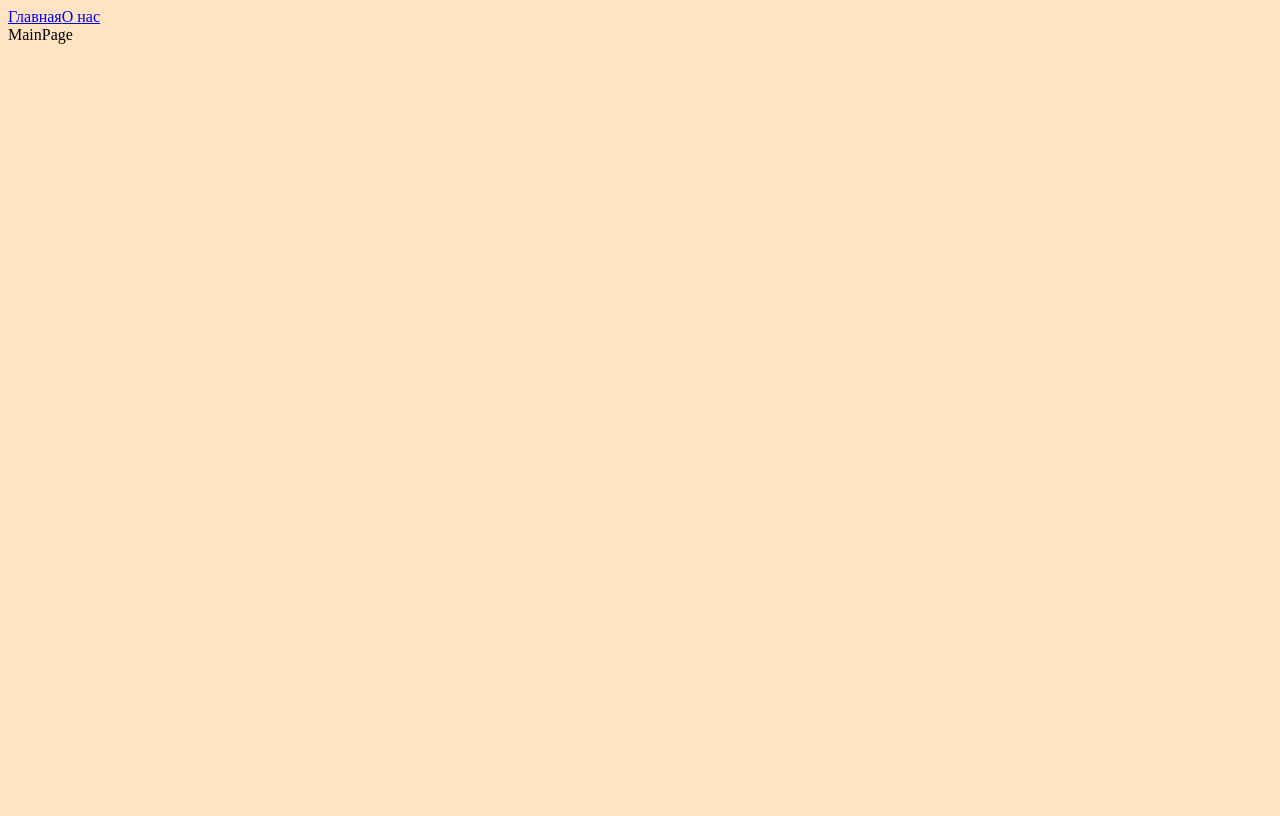
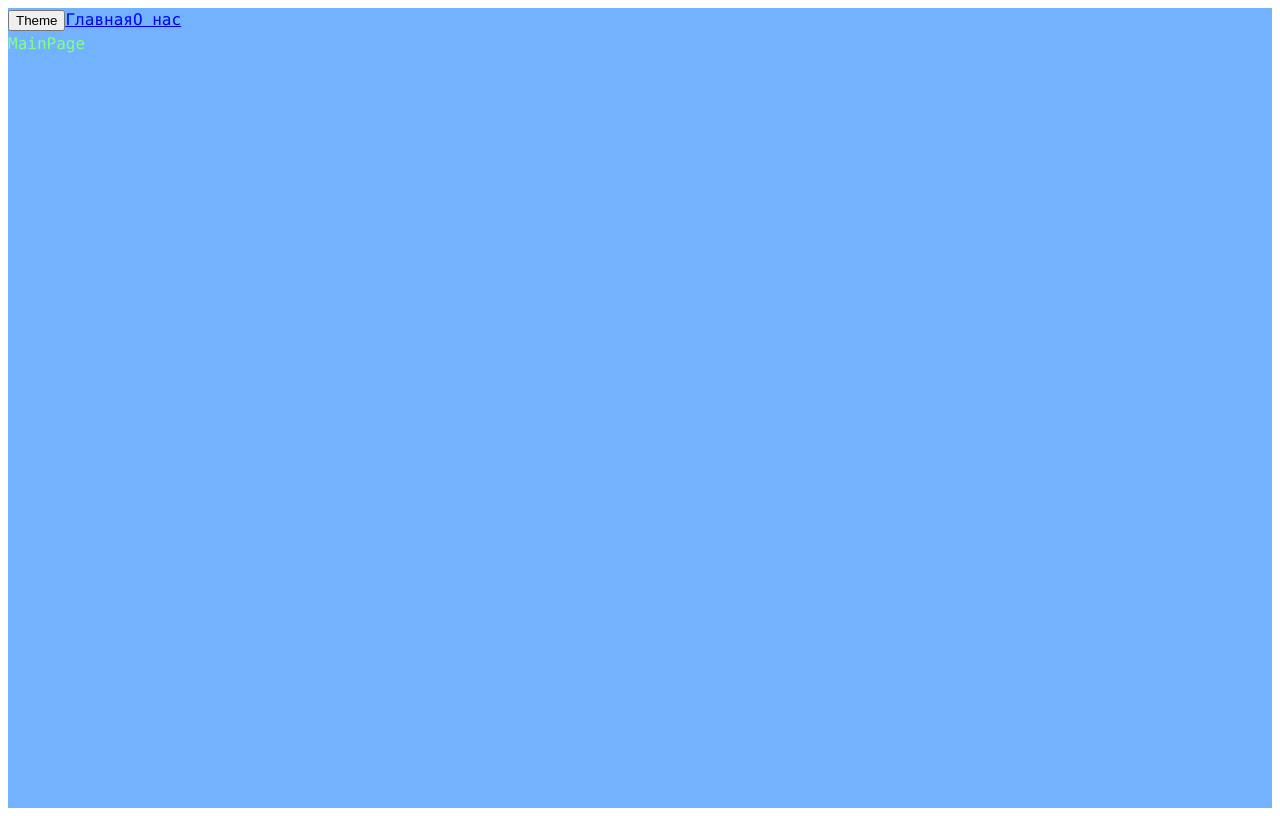
Before and after one commit to MuslimD/production_project, a React app: page / in a window 1280 px wide. Built offline with nearby package versions, Linux system fonts and the light colour scheme.

Commit message:
organizing styles adding themes

```diff
--- a/src/App.tsx
+++ b/src/App.tsx
@@ -1,12 +1,15 @@
 import { MainPageAsync } from "./pages/MainPage/MainPage.async";
 import { AboutPageAsync } from "./pages/AboutPage/AboutPage.async";
 import { Link, Route, Routes } from "react-router-dom";
+import { useThema } from "./theme/useThema";
 import { Suspense } from "react";
-import "./index.scss";
+import "./styles/index.scss";
 
 export const App = () => {
+  const { theme, handleThema } = useThema();
   return (
-    <>
+    <div className={`app ${theme}`}>
+      <button onClick={handleThema}>Theme</button>
       <Link to={"/"}>Главная</Link>
       <Link to={"/about"}>О нас</Link>
       <Suspense fallback={<div>...Loading</div>}>
@@ -15,6 +18,6 @@
           <Route path={"/about"} element={<AboutPageAsync />} />
         </Routes>
       </Suspense>
-    </>
+    </div>
   );
 };
--- a/src/index.scss
+++ /dev/null
@@ -1,3 +0,0 @@
-* {
-    background-color:bisque
-}
--- a/src/index.tsx
+++ b/src/index.tsx
@@ -1,10 +1,13 @@
 import { render } from "react-dom";
 import { App } from "./App";
 import { BrowserRouter } from "react-router-dom";
+import ThemeProvider from "./theme/ThemeProvider";
 
 render(
   <BrowserRouter>
-    <App />
+    <ThemeProvider>
+      <App />
+    </ThemeProvider>
   </BrowserRouter>,
   document.getElementById("root")
 );
--- /dev/null
+++ b/src/styles/index.scss
@@ -0,0 +1,10 @@
+@import "./reset.scss";
+@import "./themes/dark.scss";
+@import "./themes/normal.scss";
+@import "./variables/global.scss";
+.app{
+    font: var(--font-m);
+    background-color: var(--bg-color);
+    color: var(--primary-color);
+    min-height: 100vh;
+}
--- /dev/null
+++ b/src/styles/themes/dark.scss
@@ -0,0 +1,5 @@
+.app.dark{
+    --bg-color: rgb(0, 0, 134);
+    --primary-color: rgb(0, 136, 0);
+    --secondary-color: rgb(0,150,150);
+}
--- /dev/null
+++ b/src/styles/themes/normal.scss
@@ -0,0 +1,5 @@
+.app.light{
+    --bg-color: rgb(114, 178, 255);
+    --primary-color: rgb(131, 255, 131);
+    --secondary-color: rgb(0,200,200);
+}
--- /dev/null
+++ b/src/styles/variables/global.scss
@@ -0,0 +1,12 @@
+:root {
+  --font-family-main: Consolas, "Times New Roman", Serif;
+
+  --font-size-m: 16px;
+  --font-line-m: 24px;
+
+  --font-m: var(--font-size-m) / var(--font-line-m) var(--font-family-main);
+
+  --font-size-l: 24px;
+  --font-line-l: 32px;
+  --font-l: var(--font-size-l) / var(--font-line-l) var(--font-family-main);
+}
--- /dev/null
+++ b/src/theme/ThemeContex.ts
@@ -0,0 +1,15 @@
+import { createContext } from "react";
+
+export enum Theme {
+    LIGHT = "light",
+    DARK = "dark",
+  }
+
+export interface ThemeContexProps {
+theme?: Theme,
+setTheme?: (theme:Theme) => void
+}
+
+  export const ThemeContext = createContext<ThemeContexProps>({})
+
+  export const LOCAL_STORAGE_THEME_KEY = 'theme'
--- /dev/null
+++ b/src/theme/ThemeProvider.tsx
@@ -0,0 +1,25 @@
+import { FC, useMemo, useState } from "react";
+import { LOCAL_STORAGE_THEME_KEY, Theme, ThemeContext } from "./ThemeContex";
+
+const defaultThema =
+  (localStorage.getItem(LOCAL_STORAGE_THEME_KEY) as Theme) || Theme.LIGHT;
+
+const ThemeProvider:FC = ({children}) => {
+  const [theme, setTheme] = useState<Theme>(defaultThema);
+
+
+  const defaultProps = useMemo(
+    () => ({
+      theme: theme,
+      setTheme: setTheme,
+    }),
+    [theme]
+  );
+
+  return <ThemeContext.Provider value={defaultProps}>
+
+{children}
+  </ThemeContext.Provider>;
+};
+
+export default ThemeProvider;
--- /dev/null
+++ b/src/theme/useThema.ts
@@ -0,0 +1,23 @@
+import { useContext } from "react";
+import { LOCAL_STORAGE_THEME_KEY, Theme, ThemeContext } from "./ThemeContex";
+
+interface UseThemaResult {
+    handleThema: () => void;
+    theme:Theme;
+}
+
+
+
+
+export function useThema():UseThemaResult {
+    const {theme, setTheme} = useContext(ThemeContext)
+    const handleThema = () => {
+    const newTheme = theme === Theme.DARK ? Theme.LIGHT : Theme.DARK
+
+      setTheme(newTheme);
+      localStorage.setItem(LOCAL_STORAGE_THEME_KEY, newTheme)
+    };
+    return {
+        theme, handleThema
+    }
+}
```
Also changed, not shown: src/styles/reset.scss (added).
